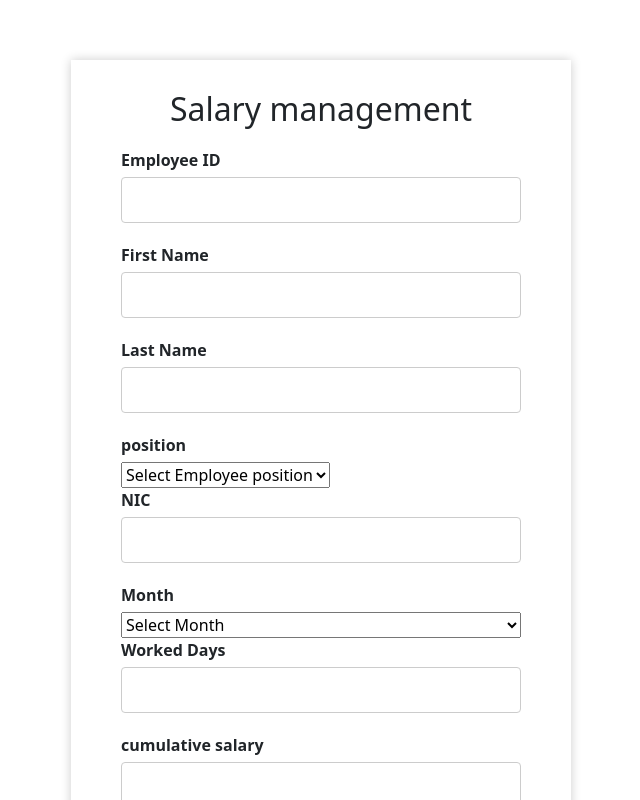
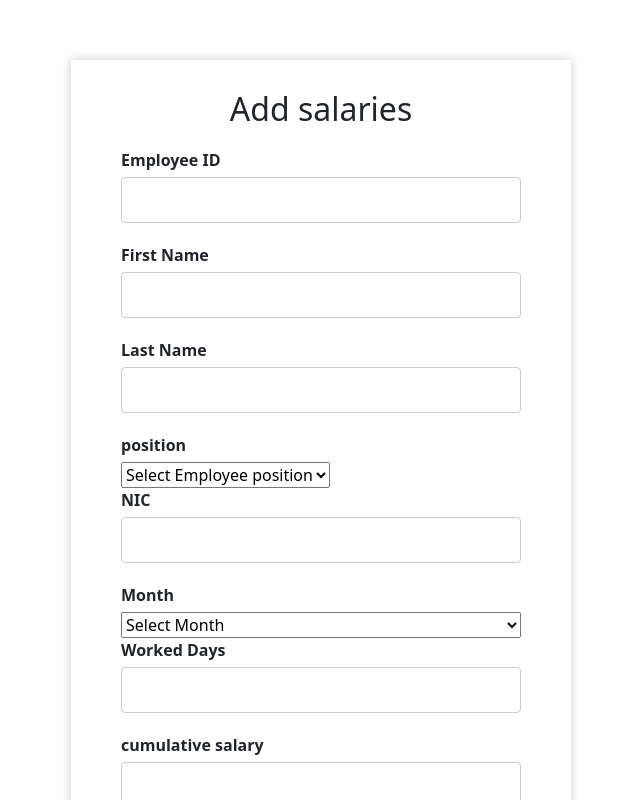
Before and after one commit to purnalakshitha99/GREEN-CARE, a React (Create React App) app in the folder FRONTEND/: page / in a window 1280 px wide. Both pictures are taken after a click on the button "Salary Management". Shown: the top 800 px of the page, without its empty margins (319-959 px from the left). Built offline with nearby package versions, Linux system fonts and the light colour scheme.

Commit message:
add salary updated

```diff
--- a/FRONTEND/src/views/financial_manager/add_salary.jsx
+++ b/FRONTEND/src/views/financial_manager/add_salary.jsx
@@ -180,7 +180,7 @@ const SalaryForm = () => {
   return (
     <section id="learnMore" className="hero-block">
       <div class="form-container">
-        <h2>Salary management</h2>
+        <h2>Add salaries</h2>
 
 
     <form  onSubmit={handleSubmit}>
```
